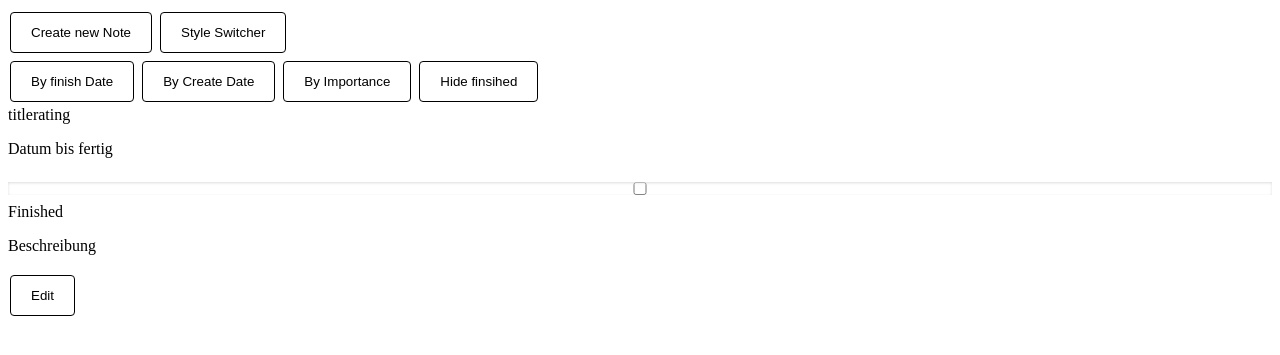
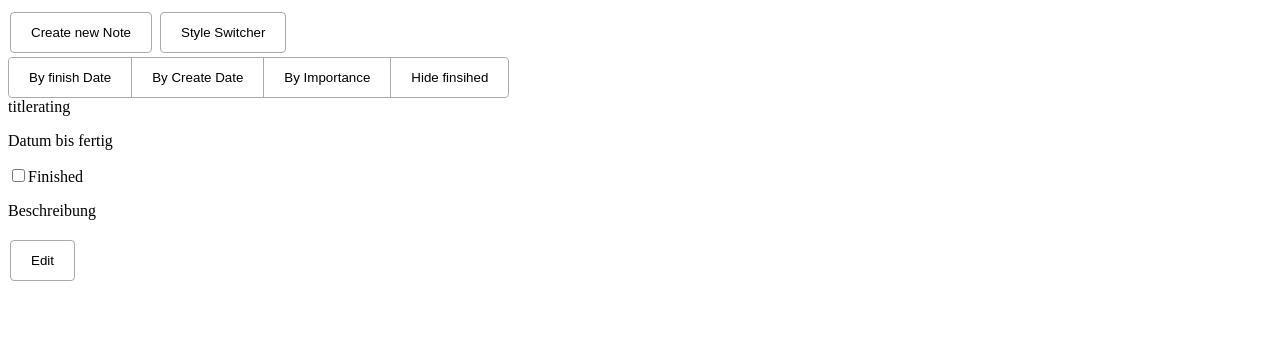
Before and after one commit to qwykx/WED2-Testat, a Node project: template NotesApplication/views/index.hbs in a window 1280 px wide. Shown: the top 355 px of the page. Run offline with Node 20 templates, Linux system fonts and the light colour scheme; the template is opened without the code that fills it, so the values that code supplies are empty.

Commit message:
Handlebars setup, added css

```diff
--- a/NotesApplication/public/stylesheets/style.css
+++ b/NotesApplication/public/stylesheets/style.css
@@ -1,4 +1,4 @@
-input, textarea, select {
+input[type="text"],input[type="date"], input[type="number"], textarea, select {
     width: 100%;
     padding: 12px 20px;
     margin: 8px 0;
@@ -19,13 +52,17 @@ textarea {
 }
 
 button {
-    border: 1px solid black;
+    border: 1px solid darkgrey;
     border-radius: 4px;
     padding: 12px 20px;
     margin: 4px 2px;
     text-decoration: none;
     cursor: pointer;
     background-color: white;
+}
+
+button:focus {
+    outline: none;
 }
 
 button[type=submit] {
@@ -39,3 +76,54 @@ button[type=reset] {
     color: white;
     background-color: indianred;
 }
+
+.btn-group {
+    display: inline-flex;
+    border: 1px solid darkgrey;
+    border-radius: 4px;
+}
+
+.btn-group > button {
+    border-radius: 0;
+    border: none;
+    border-right: 1px solid darkgrey;
+    margin: 0;
+}
+
+button:active, button:hover {
+    -webkit-box-shadow: inset 0 1px 4px rgba(0, 0, 0, 0.6);
+    -moz-box-shadow: inset 0 1px 4px rgba(0, 0, 0, 0.6);
+    box-shadow: inset 0 1px 4px rgba(0, 0, 0, 0.6);
+}
+
+.btn-group > button:last-child {
+    border-right: none;
+    border-radius: 0 4px 4px 0;
+}
+
+.btn-group > button:first-child {
+    border-radius: 4px 0 0 4px;
+}
+
+.container {
+    display: flex;
+}
+
+.container > .row {
+    flex-direction: row;
+}
+
+.container > .column {
+    flex-direction: column;
+}
+
+.container > .centered {
+    justify-content: center;
+}
+
+.container > .flex-start {
+    justify-content: flex-start;
+}
+.container > .flex-end {
+    justify-content: flex-end;
+}
--- a/NotesApplication/views/index.hbs
+++ b/NotesApplication/views/index.hbs
@@ -1,20 +1,18 @@
-<!DOCTYPE html>
-<html>
-<head>
-    <title>{{title}}</title>
-    <link rel='stylesheet' href='/stylesheets/style.css' />
-</head>
-<body>
 <div id="container1">
     <button id="createButton">Create new Note</button>
     <button id="styleSwitcher">Style Switcher</button>
 </div>
-<div>
-    <button id="sortDate">By finish Date</button>
-    <button id="sortCreated">By Create Date</button>
-    <button id="sortByImportance">By Importance</button>
-    <button id="hideFinsished">Hide finsihed</button>
+<div class="container">
+    <div class="row centered">
+        <div class="btn-group">
+            <button id="sortDate">By finish Date</button>
+            <button id="sortCreated">By Create Date</button>
+            <button id="sortByImportance">By Importance</button>
+            <button id="hideFinsished">Hide finsihed</button>
+        </div>
+    </div>
 </div>
+
 <span>title</span><span>rating</span>
 <p>Datum bis fertig</p>
 <div id="container2">
@@ -23,6 +21,3 @@
     <p id="beschreibung">Beschreibung</p>
     <button class="editButton">Edit</button>
 </div>
-
-</body>
-</html>
--- /dev/null
+++ b/NotesApplication/views/layouts/default.hbs
@@ -0,0 +1,11 @@
+<!DOCTYPE html>
+<html>
+<head>
+    <meta charset="utf-8" />
+    <title>{{title}}</title>
+    <link rel='stylesheet' href='stylesheets/style.css'/>
+</head>
+<body>
+    {{{body}}}
+</body>
+</html>
```
Also changed, not shown: other parts of NotesApplication/public/stylesheets/style.css (+34 -1 lines), NotesApplication/app.js (+5 -2 lines), NotesApplication/views/createNote.hbs (+1 -11 lines), NotesApplication/views/editNote.hbs (+5 -12 lines), NotesApplication/views/layout.hbs (deleted, +0 -10 lines), NotesApplication/data/notes.db, 1 other file.
